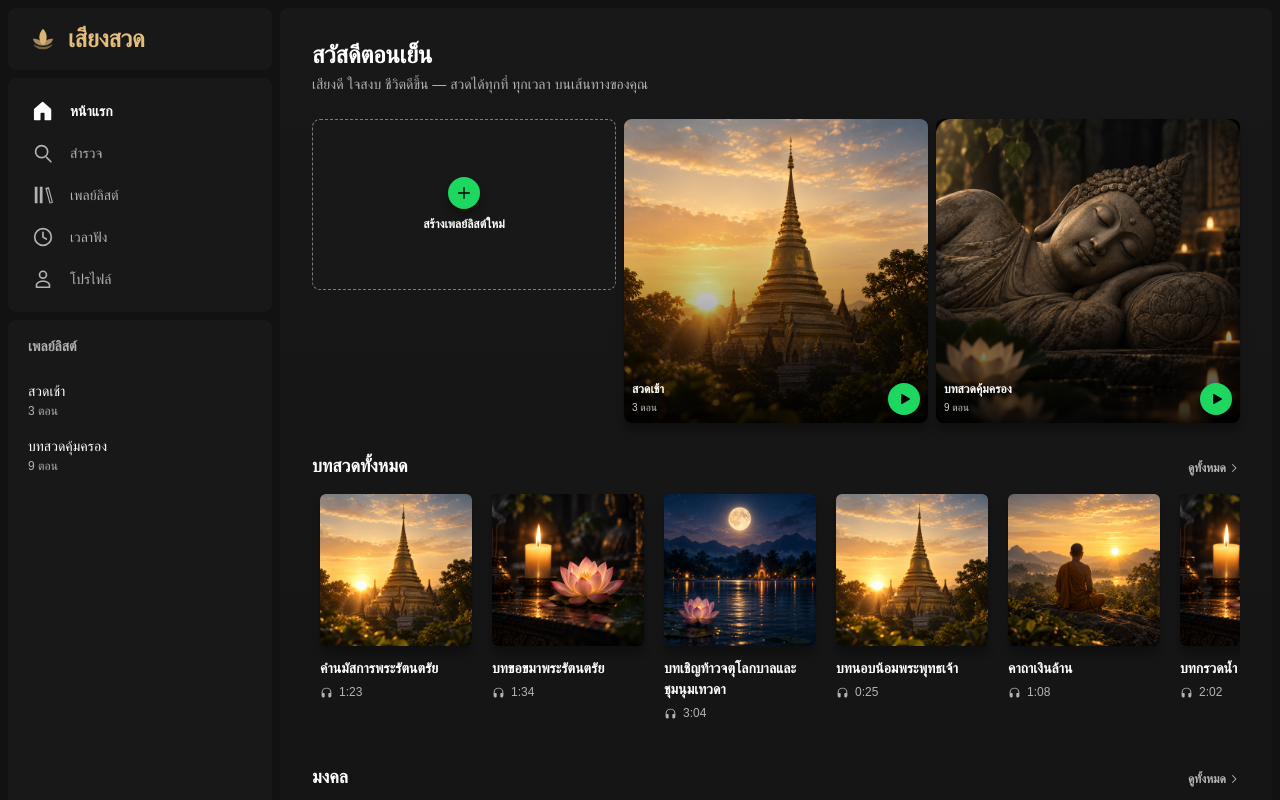
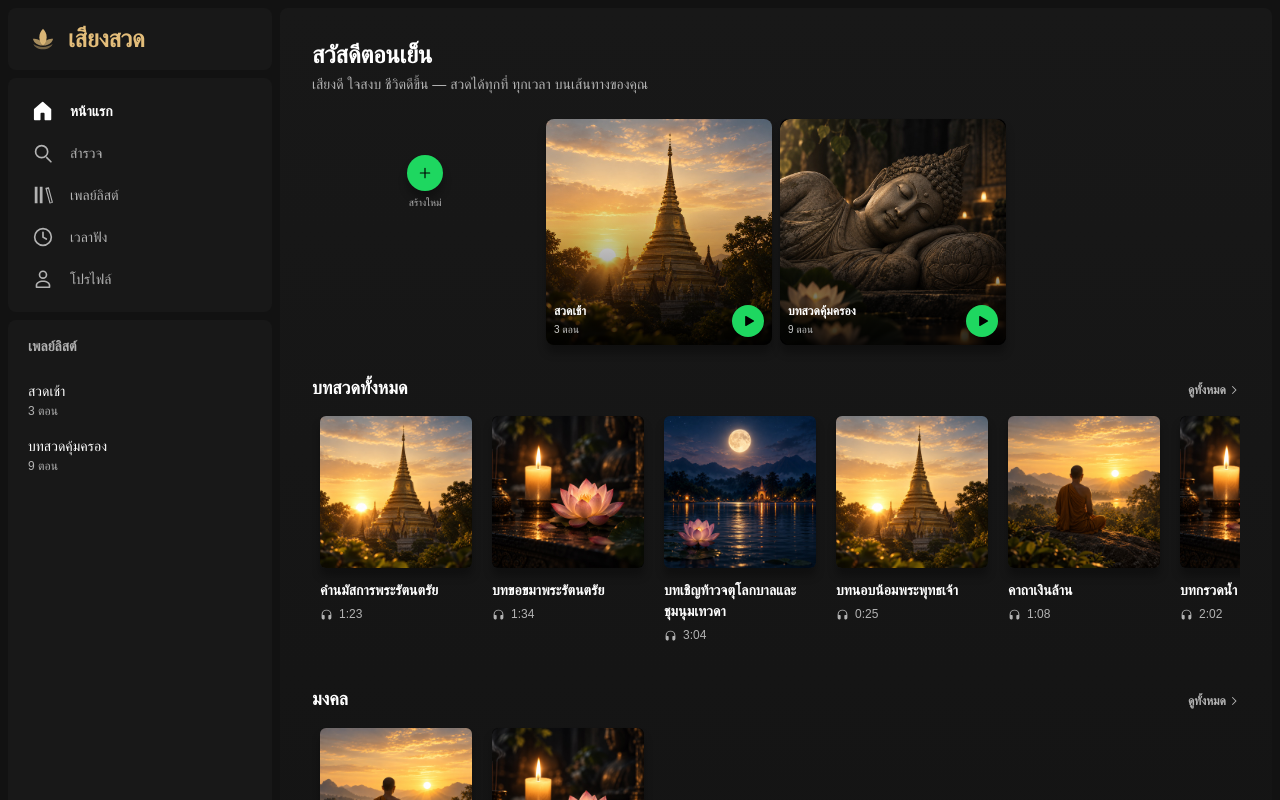
Before and after one commit to Skiffet/Siang-Suat, a Next.js app: page / in a window 1280 px wide. Shown: the top 800 px of the page. Built offline with nearby package versions, Linux system fonts and the light colour scheme; a web font is replaced by a local one.

Commit message:
Shrink the home quick-pick cards and make "new playlist" a small circle
Three columns instead of two brings the cover art down to a reasonable
size, and the create button is now a small circle sitting among the
tiles rather than a dashed card the same size as a real playlist.

```diff
--- a/src/components/PlaylistGrid.tsx
+++ b/src/components/PlaylistGrid.tsx
@@ -26,22 +26,24 @@ export function PlaylistGrid({ playlists }: { playlists: PlaylistWithChants[] })
   const { playQueue, current, playing, toggle } = usePlayer();
 
   return (
-    <div className="grid grid-cols-2 gap-2 px-4 lg:grid-cols-3 lg:px-0">
+    <div className="grid grid-cols-3 gap-2 px-4 lg:grid-cols-4 lg:px-0">
       {/*
        * The id is minted on the click rather than while rendering — it comes
        * from the clock, so rendering it here would give the server and the
        * browser different hrefs and break hydration (see PlaylistsView's own
-       * create button, which hit exactly this).
+       * create button, which hit exactly this). Rendered as a small circle
+       * rather than a full card so it reads as an action sitting among the
+       * playlist tiles, not another playlist-sized box.
        */}
       <button
         type="button"
         onClick={() => router.push(`/playlist/edit/${newMyPlaylistId()}`)}
-        className="group relative flex aspect-[16/9] flex-col items-center justify-center gap-1.5 overflow-hidden rounded-lg border border-dashed border-line-light bg-surface text-left transition-colors duration-200 hover:bg-card"
+        className="group flex aspect-[16/9] flex-col items-center justify-center gap-1 text-center"
       >
-        <span className="grid size-8 place-items-center rounded-full bg-green text-on-green shadow-[var(--shadow-elevated)] transition-transform duration-150 group-hover:scale-105">
-          <PlusIcon size={16} />
+        <span className="grid size-9 place-items-center rounded-full bg-green text-on-green shadow-[var(--shadow-elevated)] transition-transform duration-150 group-hover:scale-105">
+          <PlusIcon size={14} />
         </span>
-        <span className="type-small-bold text-ink">สร้างเพลย์ลิสต์ใหม่</span>
+        <span className="type-micro text-muted">สร้างใหม่</span>
       </button>
 
       {playlists.map((playlist) => {
```
